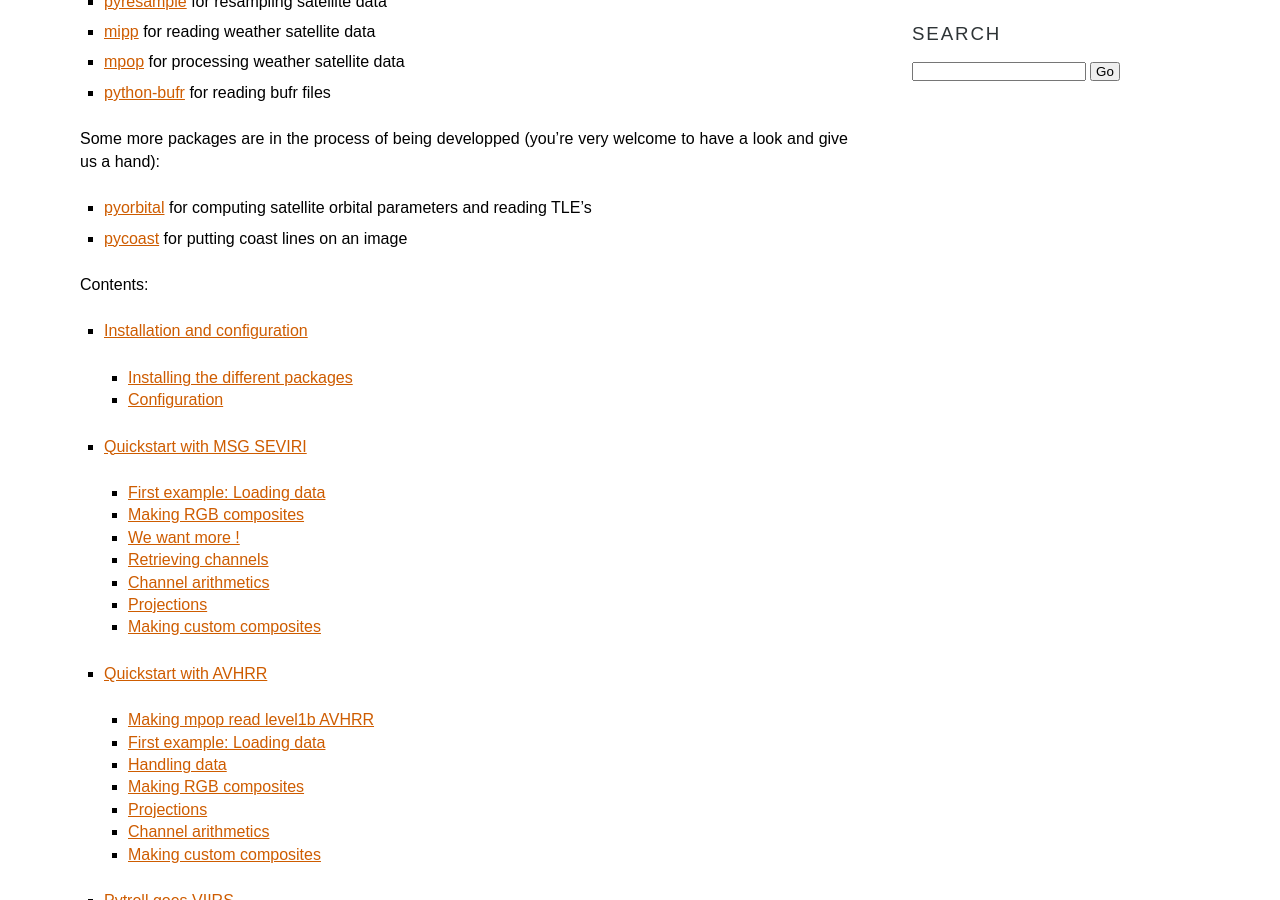
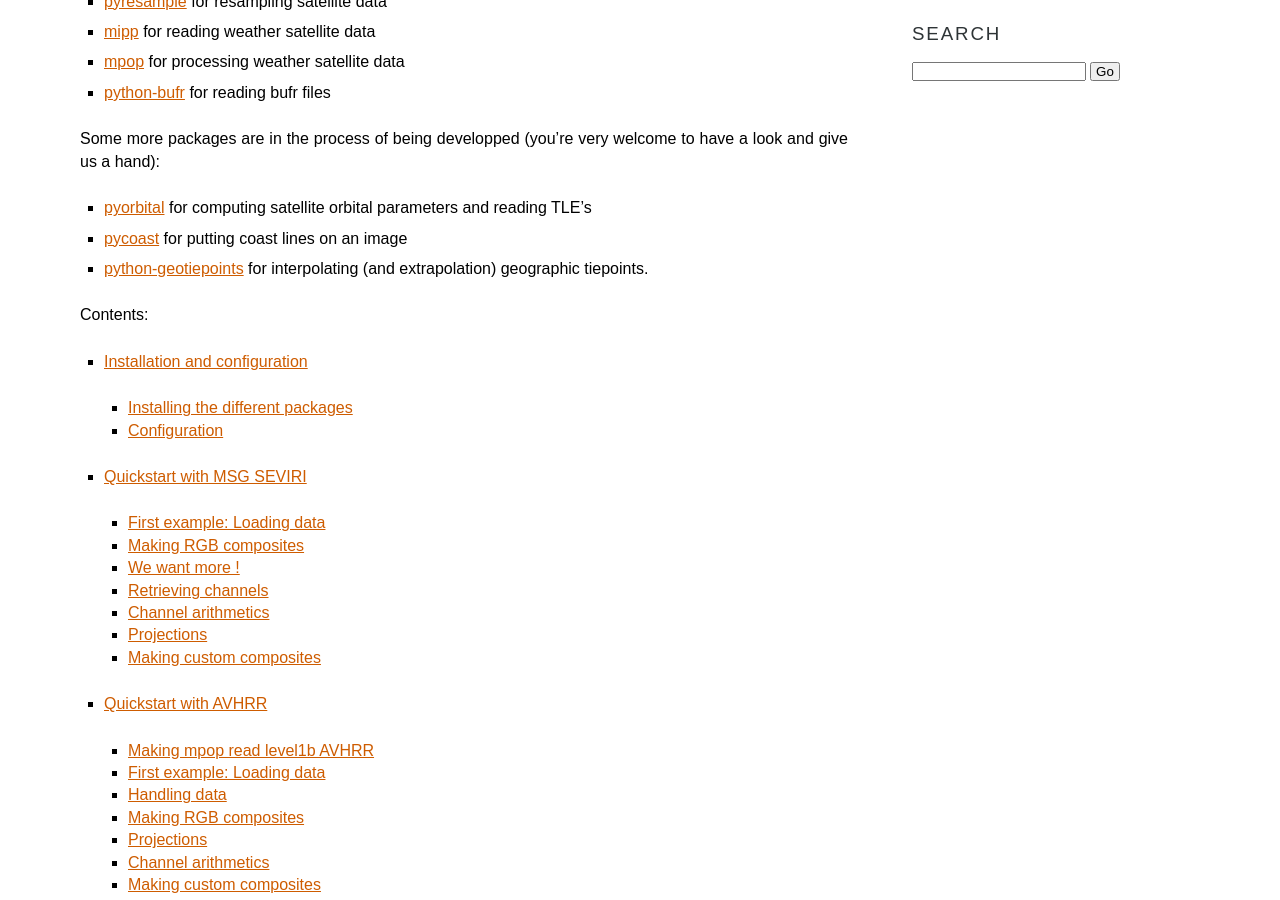
Before and after one commit to pytroll/pytroll, a Sphinx documentation site: the page built from web/source/index.rst, in a window 1280 px wide and 900 px high, scrolled down 381 px. Built offline with Sphinx 7.4.7, drawn with Linux system fonts in a browser that asks for light colours; formulas are drawn with MathJax 3.

Commit message:
Added python-geotiepoints to the index page.

```diff
--- a/web/source/index.rst
+++ b/web/source/index.rst
@@ -27,6 +27,7 @@ to have a look and give us a hand):
 
 * pyorbital_ for computing satellite orbital parameters and reading TLE's
 * pycoast_ for putting coast lines on an image
+* python-geotiepoints_ for interpolating (and extrapolation) geographic tiepoints.
 
 .. _DMI: http://www.dmi.dk
 .. _SMHI: http://www.smhi.se
@@ -36,6 +37,7 @@ to have a look and give us a hand):
 .. _python-bufr: http://python-bufr.googlecode.com
 .. _pyorbital: http://www.github.com/mraspaud/pyorbital
 .. _pycoast: http://pycoast.googlecode.com
+.. _python-geotiepoints: http://www.github.com/adybbroe/python-geotiepoints
 
 Contents:
 
```
